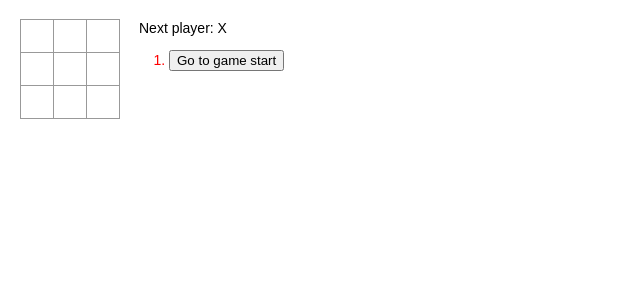
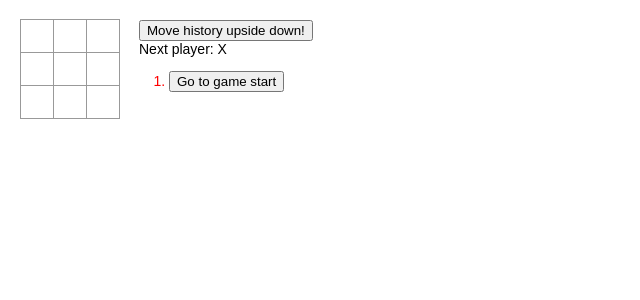
Before and after one commit to me0768/tictactoe-tutorial, a React (Create React App) app: page / in a window 1280 px wide. Shown: the top 300 px of the page, without its empty margins (0-640 px from the left). Built offline with nearby package versions, Linux system fonts and the light colour scheme.

Commit message:
Add a toggle button to sort the moves in either asc or desc

```diff
--- a/src/index.tsx
+++ b/src/index.tsx
@@ -9,6 +9,7 @@ const Game: React.FC = () => {
     squares: Array(9).fill(null)
   }]);
   const [stepNumber, setStepNumber] = React.useState(0);
+  const [moveAsc, setMoveAsc] = React.useState(true);
 
   const current = history[stepNumber];
   const [xIsNext, setXIsNext] = React.useState(true);
@@ -40,6 +41,10 @@ const Game: React.FC = () => {
     setXIsNext(!xIsNext);
   }, [current.squares, stepNumber, history, xIsNext]);
 
+  const reverseMoves = React.useCallback(() => {
+    setMoveAsc(!moveAsc);
+  }, [moveAsc]);
+
   const jumpTo = React.useCallback((step: number) => {
     setStepNumber(step)
     setXIsNext(step % 2 === 0);
@@ -66,8 +71,9 @@ const Game: React.FC = () => {
           />
         </div>
         <div className="game-info">
+          <button onClick={() => reverseMoves()}>Move history upside down!</button>
           <div>{status}</div>
-          <ol>{moves}</ol>
+          <ol>{moveAsc ? moves : moves.reverse()}</ol>
         </div>
       </div>
   )
```
